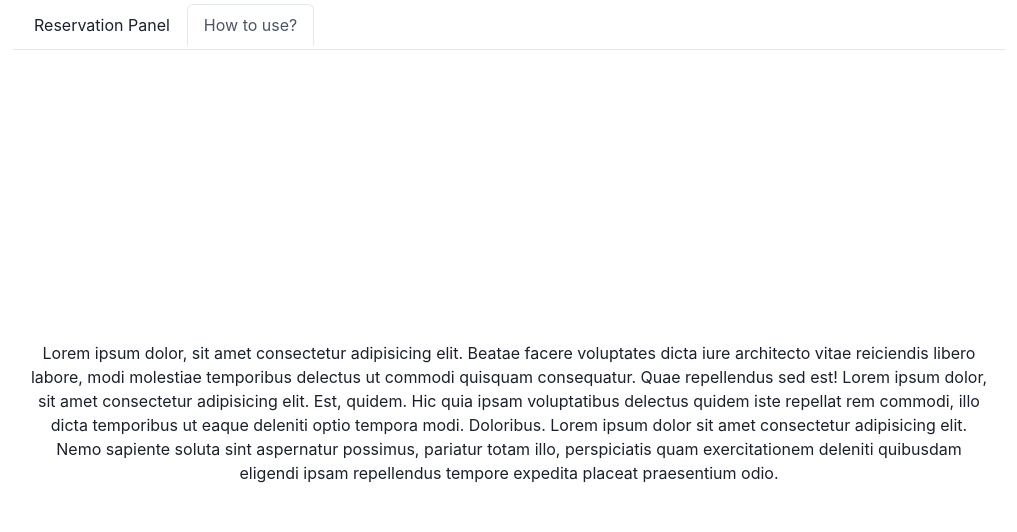
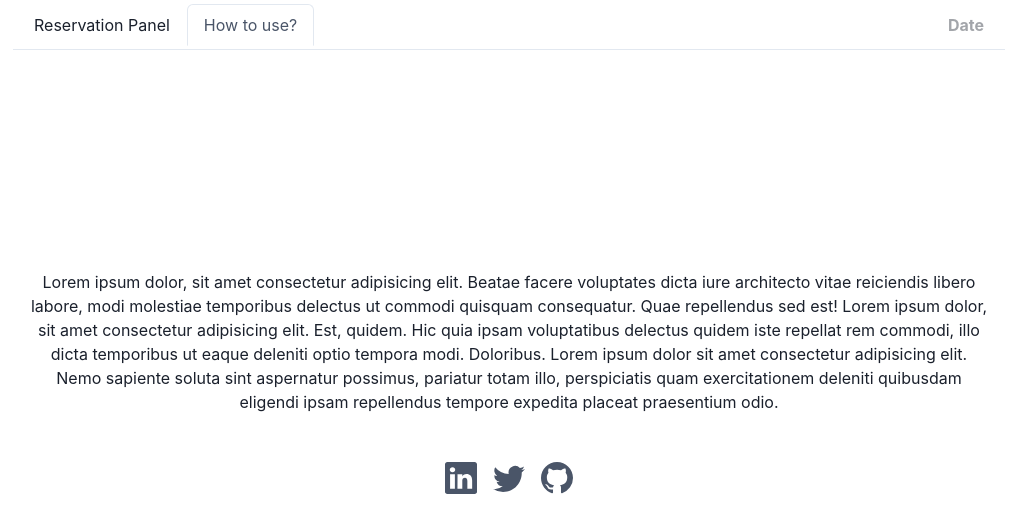
Before and after one commit to aydinfz/react-reservation-app, a React (Vite) app: page / in a window 1280 px wide. Both pictures are taken after a click on the tab "How to use?". Shown: the top 532 px of the page, without its empty margins (131-1148 px from the left). Built offline with nearby package versions, Linux system fonts and the light colour scheme.

Commit message:
add handle confirmed and update styles

```diff
--- a/src/components/HowSection/Icons/index.jsx
+++ b/src/components/HowSection/Icons/index.jsx
@@ -1,23 +1,19 @@
 import React from "react";
 import { BsLinkedin, BsTwitter, BsGithub } from "react-icons/bs";
-import { IconButton, HStack, Link } from "@chakra-ui/react";
+import { Icon, HStack, Link } from "@chakra-ui/react";
 
 export function Icons() {
   return (
-    <HStack>
-     {/*  <Link
-        color="teal.500"
-        href="https://www.linkedin.com/in/fatma-zehra-aydin/"
-        isExternal
-      >
-        <IconButton as={BsLinkedin} colorScheme="gray" p={2} />
+    <HStack color="gray.600">
+      <Link href="https://www.linkedin.com/in/fatma-zehra-aydin/" isExternal>
+        <Icon as={BsLinkedin} boxSize={8} />
       </Link>
-      <Link color="teal.500" href="https://twitter.com/aydinfzehra" isExternal>
-        <IconButton as={BsTwitter} colorScheme="gray" p={2} />
+      <Link href="https://twitter.com/aydinfzehra" isExternal>
+        <Icon as={BsTwitter} boxSize={8} mx={2} />
       </Link>
-      <Link color="teal.500" href="https://github.com/aydinfz" isExternal>
-        <IconButton as={BsGithub} colorScheme="gray" p={2} />
-      </Link> */}
+      <Link href="https://github.com/aydinfz" isExternal>
+        <Icon as={BsGithub} boxSize={8} />
+      </Link>
     </HStack>
   );
 }
--- a/src/components/HowSection/index.jsx
+++ b/src/components/HowSection/index.jsx
@@ -1,17 +1,21 @@
 import React from "react";
 import { Icons } from "./Icons";
-import { Text, VStack, Center } from "@chakra-ui/react";
+import { Text, VStack } from "@chakra-ui/react";
 
 export function HowSection() {
   return (
-    <VStack h="88vh" textAlign="center" justify="center">
-      <Text>
-        Lorem ipsum dolor, sit amet consectetur adipisicing elit. Beatae facere voluptates dicta iure architecto vitae reiciendis libero labore, modi molestiae temporibus delectus ut commodi quisquam consequatur. Quae repellendus sed est!
-        Lorem ipsum dolor, sit amet consectetur adipisicing elit. Est, quidem. Hic quia ipsam voluptatibus delectus quidem iste repellat rem commodi, illo dicta temporibus ut eaque deleniti optio tempora modi. Doloribus.
-        Lorem ipsum dolor sit amet consectetur adipisicing elit. Nemo sapiente
-        soluta sint aspernatur possimus, pariatur totam illo, perspiciatis quam
-        exercitationem deleniti quibusdam eligendi ipsam repellendus tempore
-        expedita placeat praesentium odio.
+    <VStack h="80vh" textAlign="center" justify="center">
+      <Text mb={10}>
+        Lorem ipsum dolor, sit amet consectetur adipisicing elit. Beatae facere
+        voluptates dicta iure architecto vitae reiciendis libero labore, modi
+        molestiae temporibus delectus ut commodi quisquam consequatur. Quae
+        repellendus sed est! Lorem ipsum dolor, sit amet consectetur adipisicing
+        elit. Est, quidem. Hic quia ipsam voluptatibus delectus quidem iste
+        repellat rem commodi, illo dicta temporibus ut eaque deleniti optio
+        tempora modi. Doloribus. Lorem ipsum dolor sit amet consectetur
+        adipisicing elit. Nemo sapiente soluta sint aspernatur possimus,
+        pariatur totam illo, perspiciatis quam exercitationem deleniti quibusdam
+        eligendi ipsam repellendus tempore expedita placeat praesentium odio.
       </Text>
       <Icons />
     </VStack>
--- a/src/components/MainSection/Confirmed/Sections/ConfirmedCard/AccordionSection.jsx
+++ b/src/components/MainSection/Confirmed/Sections/ConfirmedCard/AccordionSection.jsx
@@ -24,19 +24,19 @@ export function AccordionSection() {
         </h2>
         <AccordionPanel>
           <HStack spacing={3} color="black">
-            <Checkbox size="sm" colorScheme="teal" defaultChecked>
+            <Checkbox size="sm" colorScheme="teal">
               Steak
             </Checkbox>
-            <Checkbox size="sm" colorScheme="teal" defaultChecked>
+            <Checkbox size="sm" colorScheme="teal">
               Salad
             </Checkbox>
-            <Checkbox size="sm" colorScheme="teal" defaultChecked>
+            <Checkbox size="sm" colorScheme="teal">
               Snacks
             </Checkbox>
-            <Checkbox size="sm" colorScheme="teal" defaultChecked>
+            <Checkbox size="sm" colorScheme="teal">
               Ayran
             </Checkbox>
-            <Checkbox size="sm" colorScheme="teal" defaultChecked>
+            <Checkbox size="sm" colorScheme="teal">
               Gluten-Free
             </Checkbox>
           </HStack>
--- a/src/components/MainSection/Reservation/Sections/ReservationCard.jsx
+++ b/src/components/MainSection/Reservation/Sections/ReservationCard.jsx
@@ -1,8 +1,15 @@
 import React, { useState } from "react";
 import { Box, Badge } from "@chakra-ui/react";
+import { useDispatch } from "react-redux";
+import { removeReservation } from "../../../../redux/reservationSlice";
+import { addConfirmed } from "../../../../redux/confirmedSlice";
+import { nanoid } from "@reduxjs/toolkit";
 
-export function ReservationCard({ name, status }) {
+
+export function ReservationCard({ name, status, id }) {
   const [state, setState] = useState(status);
+
+  const dispatch = useDispatch();
 
   const handleChangeStatus = () => {
     if (state == "waiting") {
@@ -12,17 +19,27 @@ export function ReservationCard({ name, status }) {
     }
   };
 
+  const handleConfirmation = () => {
+    dispatch(removeReservation(id));
+    dispatch(addConfirmed({
+      id: nanoid(),
+      name,
+      services: []
+    }))
+  };
+
   return (
     <Box
       borderColor="purple.400"
       borderRadius="md"
       borderStyle="solid"
       borderWidth="2px"
-      w="90%"
+      w="95%"
       m={2}
       p={2}
       color="black"
-      onDoubleClick={handleChangeStatus}
+      onClick={handleChangeStatus}
+      onDoubleClick={handleConfirmation}
     >
       {name}
       <Badge colorScheme={state == "cancel" ? "blackAlpha" : "purple"} mx={2}>
--- a/src/components/MainSection/Reservation/index.jsx
+++ b/src/components/MainSection/Reservation/index.jsx
@@ -16,6 +16,7 @@ export function Reservation() {
           return (
             <ReservationCard
               key={reservation.id}
+              id={reservation.id}
               name={reservation.name}
               status={reservation.status}
             />
--- a/src/components/TabSection/index.jsx
+++ b/src/components/TabSection/index.jsx
@@ -17,6 +17,7 @@ export function TabSection() {
         <TabList p={1}>
           <Tab>Reservation Panel</Tab>
           <Tab>How to use?</Tab>
+          <Tab isDisabled marginLeft="auto" fontWeight="bold">Date</Tab>
         </TabList>
         <TabPanels>
           <TabPanel>
--- a/src/redux/confirmedSlice.js
+++ b/src/redux/confirmedSlice.js
@@ -3,16 +3,14 @@ import { createSlice } from "@reduxjs/toolkit";
 const initialState = {
   value: [
     {
-      id: "67",
-      name: "zeyn Tuncer",
-    },
-    {
       id: "6",
-      name: "Ahmet Tuncer",
+      name: "Mahmut Tuncer",
+      services: [],
     },
     {
       id: "637",
-      name: "Leyla Tuncer",
+      name: "Adriana Lima",
+      services: [],
     },
   ],
 };
@@ -21,10 +19,12 @@ export const confirmedSlice = createSlice({
   name: "confirmed",
   initialState,
   reducers: {
-    addConfirmed: (state, action) => {},
+    addConfirmed: (state, action) => {
+      state.value.push(action.payload)
+    },
   },
 });
 
 
-export const {  } = confirmedSlice.actions;
+export const { addConfirmed } = confirmedSlice.actions;
 export default confirmedSlice.reducer;
--- a/src/redux/reservationSlice.js
+++ b/src/redux/reservationSlice.js
@@ -21,10 +21,14 @@ export const reservationSlice = createSlice({
   reducers: {
     addReservation: (state, action) => {
       state.value.push(action.payload);
-      console.log(state.value)
-    }
+    },
+    removeReservation: (state, action) => {
+      state.value = state.value.filter(
+        (reservation) => reservation.id !== action.payload
+      );
+    },
   },
 });
 
-export const { addReservation } = reservationSlice.actions;
+export const { addReservation, removeReservation } = reservationSlice.actions;
 export default reservationSlice.reducer;
```
